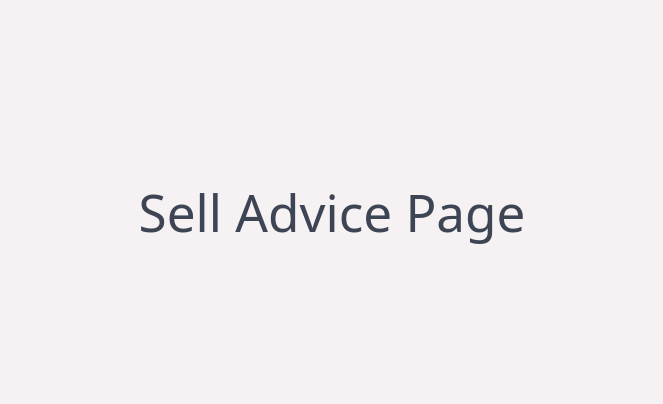
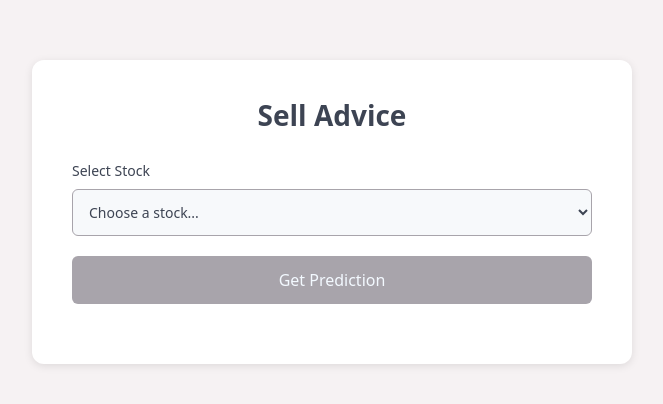
Before and after one commit to Anubha0308/risk-analyzer, a React (Vite) app in the folder animation-main/: page /selladvice in a window 1280 px wide. Shown: the part 188-592 px from the top of the page, without its empty margins (308-971 px from the left). Built offline with nearby package versions, Linux system fonts and the light colour scheme.

Commit message:
selladvice minimal design for checking

```diff
--- a/animation-main/src/graphs/selladvice.jsx
+++ b/animation-main/src/graphs/selladvice.jsx
@@ -1,17 +1,212 @@
-import React from "react";
+import React, { useState, useEffect } from "react";
+import { useNavigate } from "react-router-dom";
+import ErrorDisplay from "../components/ErrorDisplay.jsx";
 
 function SellAdvice() {
+  const [selectedStock, setSelectedStock] = useState("");
+  const [loading, setLoading] = useState(false);
+  const [error, setError] = useState("");
+  const [prediction, setPrediction] = useState(null);
+  const navigate = useNavigate();
+
+  const stocks = [
+    { value: "AAPL", label: "Apple Inc. (AAPL)" },
+    { value: "MSFT", label: "Microsoft (MSFT)" },
+    { value: "RELIANCE.NS", label: "Reliance Industries (RELIANCE)" },
+    { value: "GOOGL", label: "Alphabet (GOOGL)" },
+    { value: "AMZN", label: "Amazon (AMZN)" },
+    { value: "TSLA", label: "Tesla (TSLA)" },
+    { value: "META", label: "Meta (META)" },
+    { value: "NVDA", label: "NVIDIA (NVDA)" },
+  ];
+
+  const handlePredict = async () => {
+    if (!selectedStock) {
+      setError("Please select a stock");
+      return;
+    }
+
+    setLoading(true);
+    setError("");
+    setPrediction(null);
+
+    try {
+      const response = await fetch(
+        `http://localhost:8000/predict/risk/${selectedStock}`,
+        {
+          method: "GET",
+          credentials: "include", // Important for cookies
+        }
+      );
+
+      const data = await response.json();
+
+      if (response.ok) {
+        setPrediction(data);
+      } else {
+        if (response.status === 401) {
+          setError("Please login to access this feature");
+          setTimeout(() => navigate("/login"), 2000);
+        } else {
+          setError(data.detail || "Failed to get prediction");
+        }
+      }
+    } catch (err) {
+      setError("Network error. Please check if the server is running.");
+    } finally {
+      setLoading(false);
+    }
+  };
+
   return (
     <div
       style={{
         minHeight: "100vh",
         display: "flex",
+        flexDirection: "column",
         alignItems: "center",
         justifyContent: "center",
         background: "#f6f2f3ff",
+        padding: "20px",
       }}
     >
-      <h1 style={{ color: "#3d4453ff" }}>Sell Advice Page</h1>
+      {error && <ErrorDisplay message={error} onClose={() => setError("")} />}
+
+      <div
+        style={{
+          maxWidth: "600px",
+          width: "100%",
+          backgroundColor: "#ffffff",
+          padding: "40px",
+          borderRadius: "12px",
+          boxShadow: "0 2px 8px rgba(0, 0, 0, 0.1)",
+        }}
+      >
+        <h1
+          style={{
+            color: "#3d4453ff",
+            fontSize: "28px",
+            fontWeight: "600",
+            marginBottom: "30px",
+            textAlign: "center",
+          }}
+        >
+          Sell Advice
+        </h1>
+
+        <div style={{ marginBottom: "20px" }}>
+          <label
+            htmlFor="stock-select"
+            style={{
+              display: "block",
+              marginBottom: "8px",
+              color: "#3d4453ff",
+              fontSize: "14px",
+              fontWeight: "500",
+            }}
+          >
+            Select Stock
+          </label>
+          <select
+            id="stock-select"
+            value={selectedStock}
+            onChange={(e) => setSelectedStock(e.target.value)}
+            disabled={loading}
+            style={{
+              width: "100%",
+              padding: "12px",
+              fontSize: "14px",
+              border: "1px solid #a8a4abff",
+              borderRadius: "6px",
+              backgroundColor: "#f7f9fbff",
+              color: "#3d4453ff",
+              cursor: loading ? "not-allowed" : "pointer",
+            }}
+          >
+            <option value="">Choose a stock...</option>
+            {stocks.map((stock) => (
+              <option key={stock.value} value={stock.value}>
+                {stock.label}
+              </option>
+            ))}
+          </select>
+        </div>
+
+        <button
+          onClick={handlePredict}
+          disabled={loading || !selectedStock}
+          style={{
+            width: "100%",
+            padding: "12px",
+            fontSize: "16px",
+            fontWeight: "500",
+            backgroundColor: loading || !selectedStock ? "#a8a4abff" : "#13a4ecff",
+            color: "#f3f9ffff",
+            border: "none",
+            borderRadius: "6px",
+            cursor: loading || !selectedStock ? "not-allowed" : "pointer",
+            marginBottom: "20px",
+          }}
+        >
+          {loading ? "Analyzing..." : "Get Prediction"}
+        </button>
+
+        {prediction && (
+          <div
+            style={{
+              marginTop: "20px",
+              padding: "20px",
+              backgroundColor: "#f7f9fbff",
+              borderRadius: "8px",
+              border: "1px solid #a8a4abff",
+            }}
+          >
+            <h2
+              style={{
+                color: "#3d4453ff",
+                fontSize: "20px",
+                marginBottom: "15px",
+              }}
+            >
+              {prediction.symbol} Analysis
+            </h2>
+            <div style={{ marginBottom: "10px" }}>
+              <span style={{ color: "#3d4453ff", fontWeight: "500" }}>
+                Risk Score:{" "}
+              </span>
+              <span style={{ color: "#3d4453ff" }}>
+                {(prediction.risk_score * 100).toFixed(1)}%
+              </span>
+            </div>
+            <div style={{ marginBottom: "10px" }}>
+              <span style={{ color: "#3d4453ff", fontWeight: "500" }}>
+                Risk Level:{" "}
+              </span>
+              <span
+                style={{
+                  color:
+                    prediction.risk_level === "HIGH"
+                      ? "#ff0000"
+                      : prediction.risk_level === "MEDIUM"
+                      ? "#ffa500"
+                      : "#00aa00",
+                  fontWeight: "600",
+                }}
+              >
+                {prediction.risk_level}
+              </span>
+            </div>
+            <div>
+              <span style={{ color: "#3d4453ff", fontWeight: "500" }}>
+                Recommendation:{" "}
+              </span>
+              <span style={{ color: "#3d4453ff" }}>
+                {prediction.recommendation}
+              </span>
+            </div>
+          </div>
+        )}
+      </div>
     </div>
   );
 }
```
Also changed, not shown: 2 other files (tests, documents, lock files or other folders).
